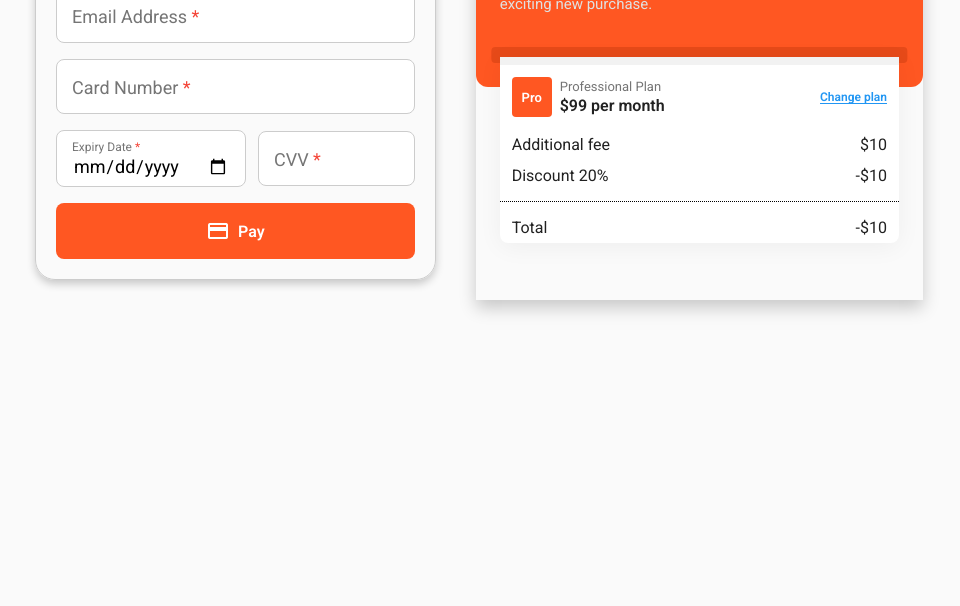
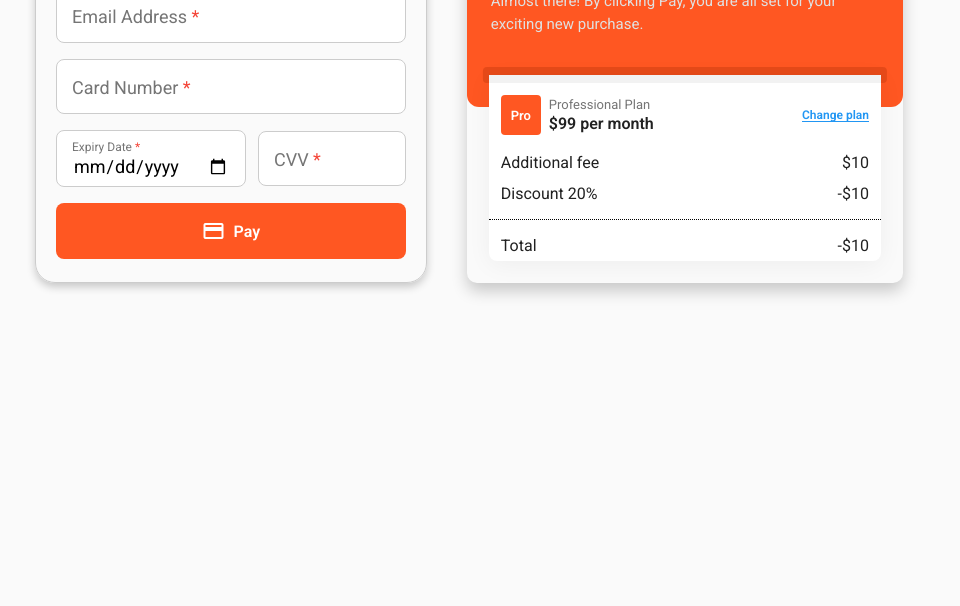
Before and after one commit to Neel-07/Payment-Page, a plain HTML site: page index.html in a window 1280 px wide. Shown: the part 194-800 px from the top of the page, without its empty margins (171-1131 px from the left). Drawn offline with Linux system fonts and the light colour scheme.

Commit message:
Update style.css

```diff
--- a/style.css
+++ b/style.css
@@ -76,7 +76,7 @@ body {
     line-height: 1.5;
 }
 .payment-content {
-    padding: 24px;
+    padding: 22px;
     margin-top: -64px;
     position: relative;
 }
@@ -97,8 +97,9 @@ body {
     box-shadow: 0 4px 8px 0 rgba(0, 0, 0, 0.2);
 }
 .payment-right {
-    margin-left: 20px;
     box-shadow: 0px 8px 16px 0px rgba(0,0,0,0.2);
+    margin: 20px;
+    border-radius: 10px;
 }
 
 .payment-form-control,
```
